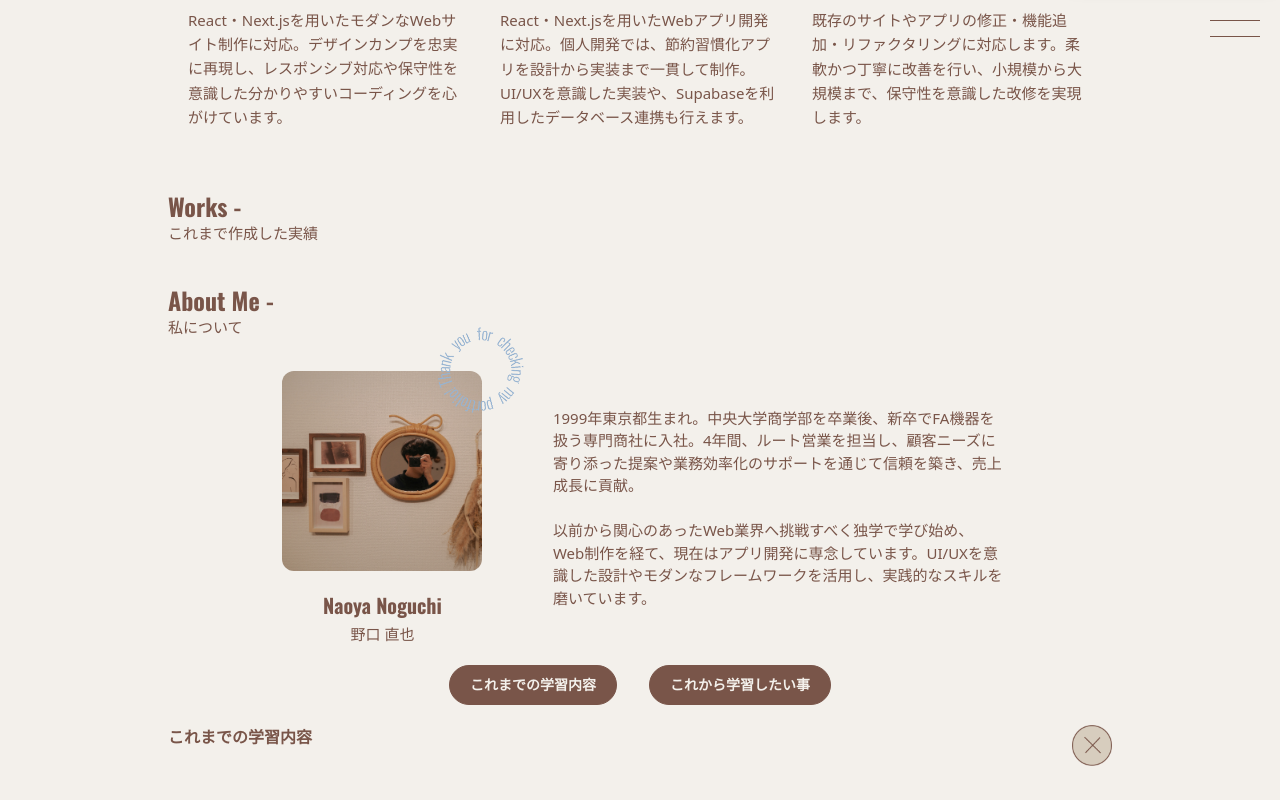
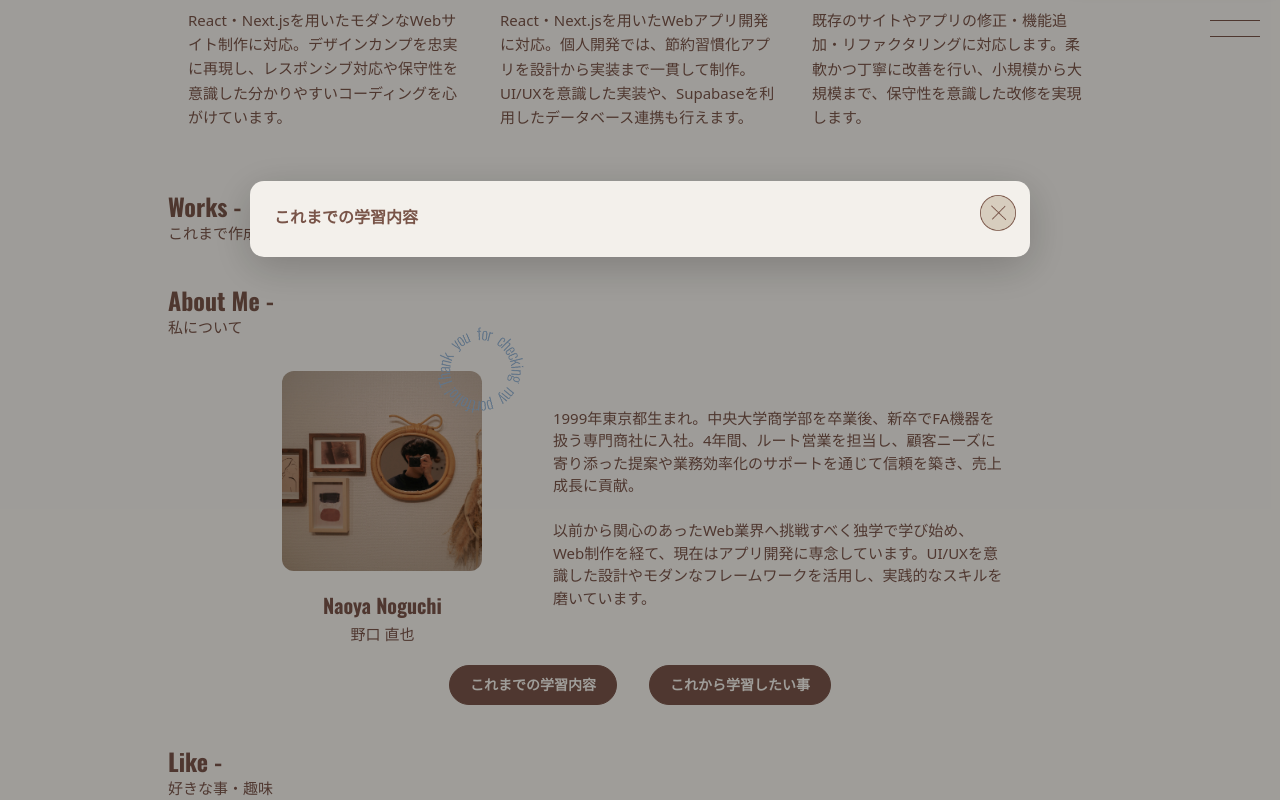
Before and after one commit to Naoya-0213/My-Portfolio-site-_ver.2, a Next.js app: page / in a window 1280 px wide. Both pictures are taken after a click on the element "これまでの学習内容". Shown: the part 807-1607 px from the top of the page. Built offline with nearby package versions, Linux system fonts and the light colour scheme.

Commit message:
一時保存_20251004_14-42

```diff
--- a/src/app/components/atoms/modal/modal.module.scss
+++ b/src/app/components/atoms/modal/modal.module.scss
@@ -1,7 +1,7 @@
 .backdrop {
   position: fixed;
   inset: 0;
-  background: rgba(0, 0, 0, .35);
+  background: rgba(0, 0, 0, 0.35);
   display: grid;
   place-items: center;
   z-index: 1000;
@@ -12,9 +12,9 @@
   width: min(92vw, 780px);
   max-height: 80vh;
   overflow: auto;
-  background: #fff;
+  background: #f3f0eb;
   border-radius: 14px;
-  box-shadow: 0 10px 40px rgba(0,0,0,.2);
+  box-shadow: 0 10px 40px rgba(0, 0, 0, 0.2);
   padding: 24px 24px 28px;
 }
 
@@ -30,3 +30,5 @@
   color: #795549;
   cursor: pointer;
 }
+
+// TODO オープン時クローズ時のアニメーション
--- a/src/app/components/atoms/modal/modal.tsx
+++ b/src/app/components/atoms/modal/modal.tsx
@@ -3,6 +3,8 @@
 import { useEffect, useRef } from "react";
 
 import Image from "next/image";
+
+import styles from "./modal.module.scss";
 
 type ModalProps = {
   title: string;
@@ -35,15 +37,19 @@ export default function Modal({ title, children, onClose, open }: ModalProps) {
   if (!open) return null;
 
   return (
-    <div onClick={(e) => e.target === e.currentTarget && onClose()}>
+    <div
+      onClick={(e) => e.target === e.currentTarget && onClose()}
+      className={`${styles.backdrop}`}
+    >
       {/* タイトル */}
-      <div className="flex justify-between">
+      <div className={`flex items-center justify-between ${styles.dialog}`}>
         <h2 className="text-base font-bold">{title}</h2>
         <button
-          className="outline: none; cursor-pointer transition-transform duration-300 hover:scale-110"
+          className={`outline: none; cursor-pointer transition-transform duration-300 hover:scale-110 ${styles.close}`}
           type="button"
           onClick={onClose}
         >
+          {/* TODO　ボタンをabsoluteで変更予定 */}
           <Image
             src="/img/section_aboutme/modal-close-icon.png"
             alt="モーダル閉じるボタン"
```
